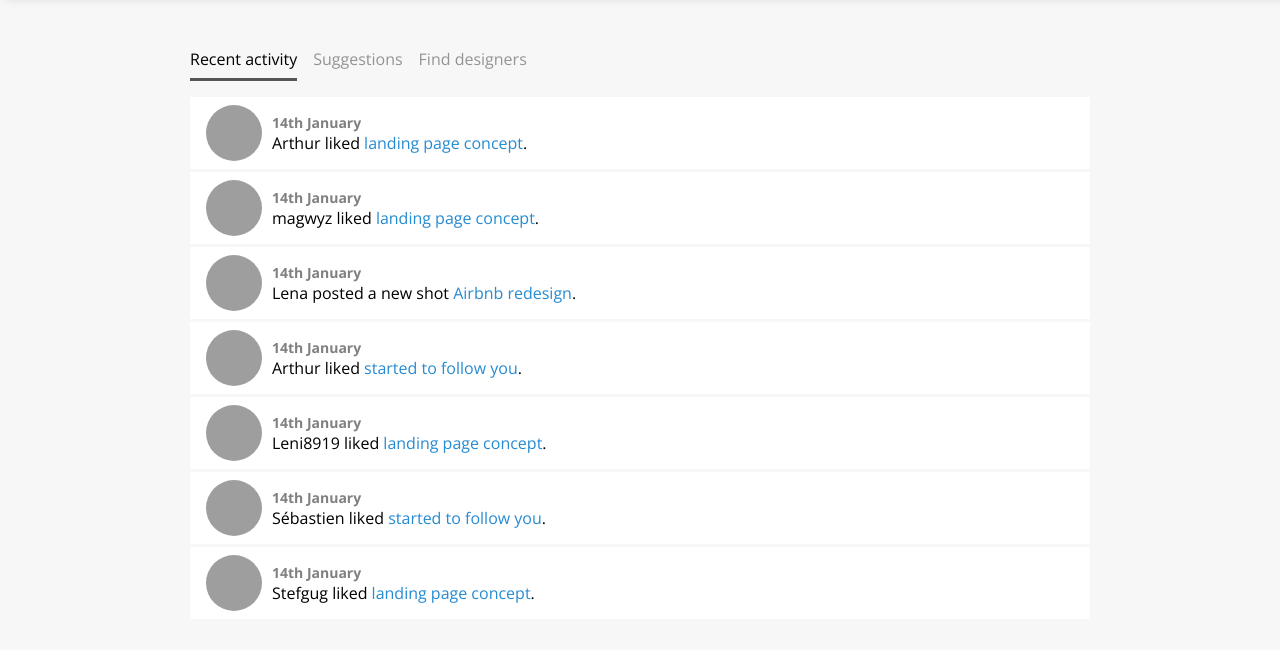
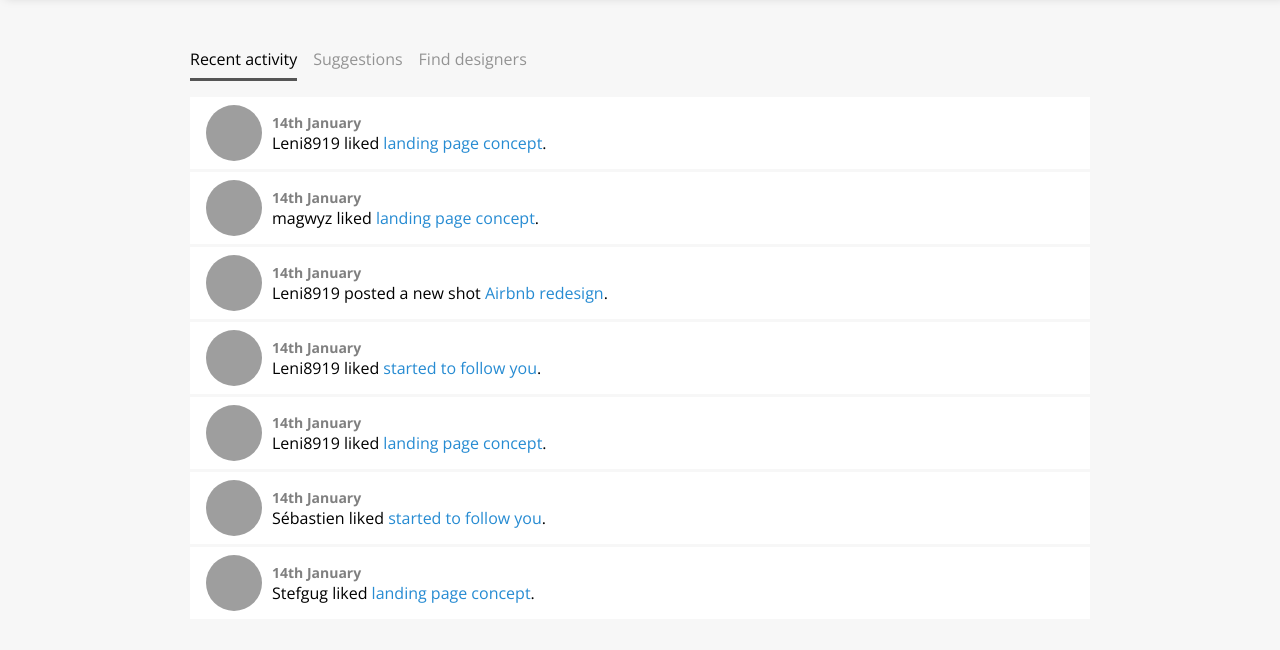
Before and after one commit to Leni8919/activity, a plain HTML site: page index.html in a window 1280 px wide. Shown: the part 92-742 px from the top of the page. Drawn offline with nearby package versions, Linux system fonts and the light colour scheme; grey boxes are pictures that could not be loaded.

Commit message:
fixed the index

```diff
--- a/index.html
+++ b/index.html
@@ -28,7 +28,7 @@
             <img src="https://kitt.lewagon.com/placeholder/users/Leni8919" alt="avatar" class="avatar">
             <div class="notif-info">
               <h2>14th January</h2>
-              <p>Arthur liked <a href="#">landing page concept</a>.</p>
+              <p>Leni8919 liked <a href="#">landing page concept</a>.</p>
             </div>
           </div>
           <div class="notif-actions">
@@ -54,7 +54,7 @@
             <img src="https://kitt.lewagon.com/placeholder/users/Leni8919" alt="avatar" class="avatar">
             <div class="notif-info">
               <h2>14th January</h2>
-              <p>Lena posted a new shot <a href="#">Airbnb redesign</a>.</p>
+              <p>Leni8919 posted a new shot <a href="#">Airbnb redesign</a>.</p>
             </div>
           </div>
           <div class="notif-actions">
@@ -67,7 +67,7 @@
             <img src="https://kitt.lewagon.com/placeholder/users/Leni8919" alt="avatar" class="avatar">
             <div class="notif-info">
               <h2>14th January</h2>
-              <p>Arthur liked <a href="#">started to follow you</a>.</p>
+              <p>Leni8919 liked <a href="#">started to follow you</a>.</p>
             </div>
           </div>
           <div class="notif-actions">
```
